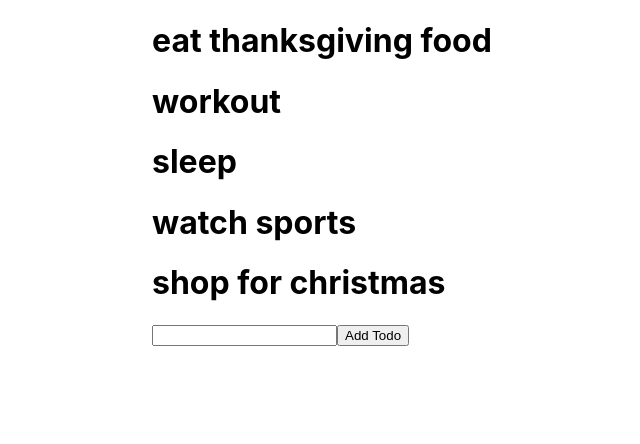
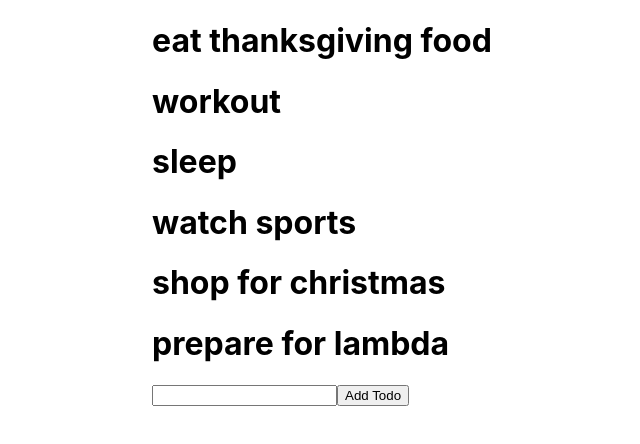
Before and after one commit to kylebarnett/simple-todo, a React (Create React App) app: page / in a window 1280 px wide. Shown: the top 444 px of the page, without its empty margins (63-703 px from the left). Built offline with nearby package versions, Linux system fonts and the light colour scheme.

Commit message:
added todo

```diff
--- a/src/data.js
+++ b/src/data.js
@@ -18,6 +18,10 @@ const todoList = [
   {
     todo: "shop for christmas",
     completed: false
+  },
+  {
+    todo: "prepare for lambda",
+    completed: true
   }
 ]
 
```
